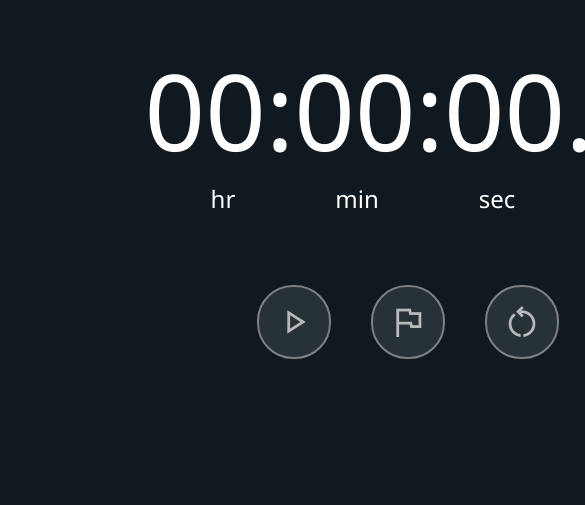
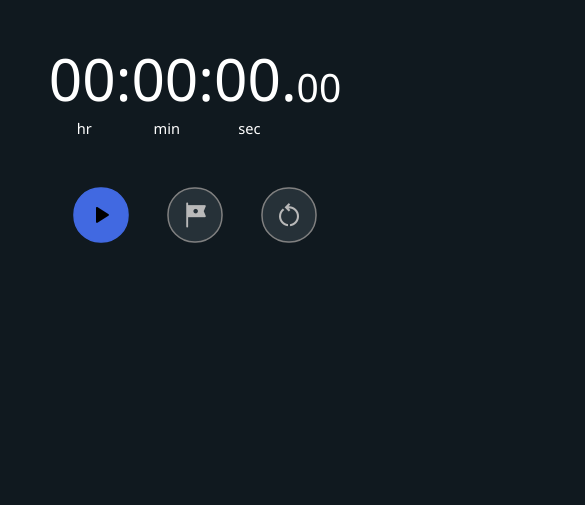
Before and after one commit to scriptax/stopwatch, a plain HTML site: page index.html in a window 390 px wide. Shown: the top 505 px of the page, 585 px wide, since content can reach past the window. Drawn offline with nearby package versions, Linux system fonts and the light colour scheme.

Commit message:
small appearance changes + responsiveness

```diff
--- a/index.html
+++ b/index.html
@@ -2,28 +2,42 @@
 <html lang="en-US">
   <head>
     <meta charset="utf-8">
+    <meta name="viewport" content="width=device-width, initial-scale=1.0">
     <title>Stopwatch Applet</title>
     <link rel="stylesheet"
       href="https://fonts.googleapis.com/css2?family=Material+Symbols+Outlined:opsz,wght,FILL,GRAD@20..48,100..700,0..1,-50..200"
+    />
+    <link rel="stylesheet"
+      href="https://fonts.googleapis.com/css2?family=Material+Symbols+Rounded:opsz,wght,FILL,GRAD@20..48,100..700,0..1,-50..200"
     />
     <link rel="stylesheet" href="stopwatch.css">
   </head>
   <body>
     <div id="SW">
       <div id="disp">
-        <div id="digits">
-          <span id="hr">00:</span><span id="min">00:</span><span id="sec">00.</span><span id="msec">00</span>
+        <div>
+          <div id="hr">00:</div>
+          <div>hr</div>
         </div>
-        <div id="captions">
-          <span>hr</span><span>min</span><span>sec</span>
+        <div>
+          <div id="min">00:</div>
+          <div>min</div>
+        </div>
+        <div>
+          <div id="sec">00.</div>
+          <div>sec</div>
+        </div>
+        <div>
+          <div id="msec">00</div>
+          <div></div>
         </div>
       </div>
       <div id="buttons">
         <div onclick="toggleTimer()" title="Toggle">
-          <span class="material-symbols-outlined">play_arrow</span>
+          <span class="material-symbols-rounded">play_arrow</span>
         </div>
         <div onclick="recordData()" title="Laps / Split">
-          <span class="material-symbols-outlined">flag</span>
+          <span class="material-symbols-rounded">tour</span>
         </div>
         <div onclick="resetTimer()" title="Reset">
           <span class="material-symbols-outlined">restart_alt</span>
--- a/stopwatch.css
+++ b/stopwatch.css
@@ -2,67 +2,99 @@ body {
   background-color: rgb(16, 25, 31);
 }
 
+.material-symbols-rounded {
+  font-variation-settings:
+  'FILL' 1,
+  'wght' 400,
+  'GRAD' 0,
+  'opsz' 48
+}
+
 #SW {
-  width: 800px;
+  max-width: 800px;
   height: 600px;
   margin: 0 auto 0;
 }
 
 #disp {
   font-family: 'Segoe UI', Tahoma, Geneva, Verdana, sans-serif;
+  font-size: 7rem;
   color: white;
   padding: 30px 0;
+  display: flex;
+  justify-content: center;
+}
+#disp > div:not(:last-child) > div:nth-child(1) {
+  font-size: 100%;
+}
+#disp > div:not(:last-child) > div:nth-child(2) {
   text-align: center;
+  padding-right: 1.5rem;
+  font-size: 25%;
+  font-weight: 300;
 }
-
-#digits {
-  font-size: 106px;
+#msec {
+  position: relative;
+  top: 50%;
+  transform: translate(0, -50%);
+  font-size: 4.5rem;
 }
-
-#msec {
-  font-size: 68px;
-}
-
-#captions {
-  font-size: 24px;
-  margin-right: 90px;
-}
-
-#captions>span {
-  padding: 0px 50px 0px 50px;
+@media (max-width: 800px) {
+  #disp {
+    font-size: 15vw;
+  }
+  #disp > div:not(:last-child) > div:nth-child(2) {
+    padding-right: 3vw;
+  }
+  #msec {
+    top: 48%;
+    font-size: 10vw;
+  }
 }
 
 #buttons {
   display: flex;
   justify-content: center;
+  margin-top: 20px;
 }
 
-#buttons>div {
+#buttons > div {
   width: 70px;
   height: 70px;
   border: 2px gray solid;
   background-color: rgb(38, 49, 56);
   border-radius: 36px;
-  margin: 40px 20px 0px 20px;
+  margin: 0 20px;
+  cursor: pointer;
 }
-
-#buttons>div:hover {
-  cursor: pointer;
-  border-color: rgb(151, 150, 150);
-  background-color: rgb(47, 60, 68);
+#buttons > div:first-child {
+  background-color: royalblue;
+  border: 2px royalblue solid;
 }
-
-#buttons>div:active {
-  border-color: rgb(80, 79, 79);
-  background-color: rgb(26, 35, 41);
+#buttons > div:hover {
+  opacity: 0.8;
 }
-
+#buttons > div:active {
+  opacity: 0.7;
+}
 #buttons span {
   font-size: 40px;
   color: rgb(185, 185, 185);
   position: relative;
   left: 15px;
   top: 15px;
+}
+#buttons div:first-child span{
+  color: black;
+}
+@media (max-width: 800px) {
+  #buttons {
+    margin-top: 10px;
+  }
+  #buttons > div {
+    transform: scale(0.75);
+    margin: 0 10px;
+  }
 }
 
 #records {
@@ -72,7 +104,6 @@ body {
   height: 250px;
   overflow: auto;
 }
-
 table {
   border-collapse: collapse;
   margin: 20px auto 0;
@@ -80,15 +111,12 @@ table {
   visibility: hidden;
   text-align: left;
 }
-
 td, th {
   padding: 10px 0px 10px;
   width: 33%;
 }
-
 thead {
   border-bottom: solid rgb(88, 88, 88) 2px;
-  font-weight: bold;
 }
 
 ::-webkit-scrollbar {
--- a/stopwatch.js
+++ b/stopwatch.js
@@ -9,7 +9,7 @@ var msecDisp = document.getElementById("msec");
 var secDisp = document.getElementById("sec");
 var minDisp = document.getElementById("min");
 var hrDisp = document.getElementById("hr");
-var playBtn = document.getElementsByClassName("material-symbols-outlined")[0];
+var playBtn = document.getElementsByClassName("material-symbols-rounded")[0];
 
 var lapCount = 0;
 var initTimestamp = new Date(1599507000000);
```
